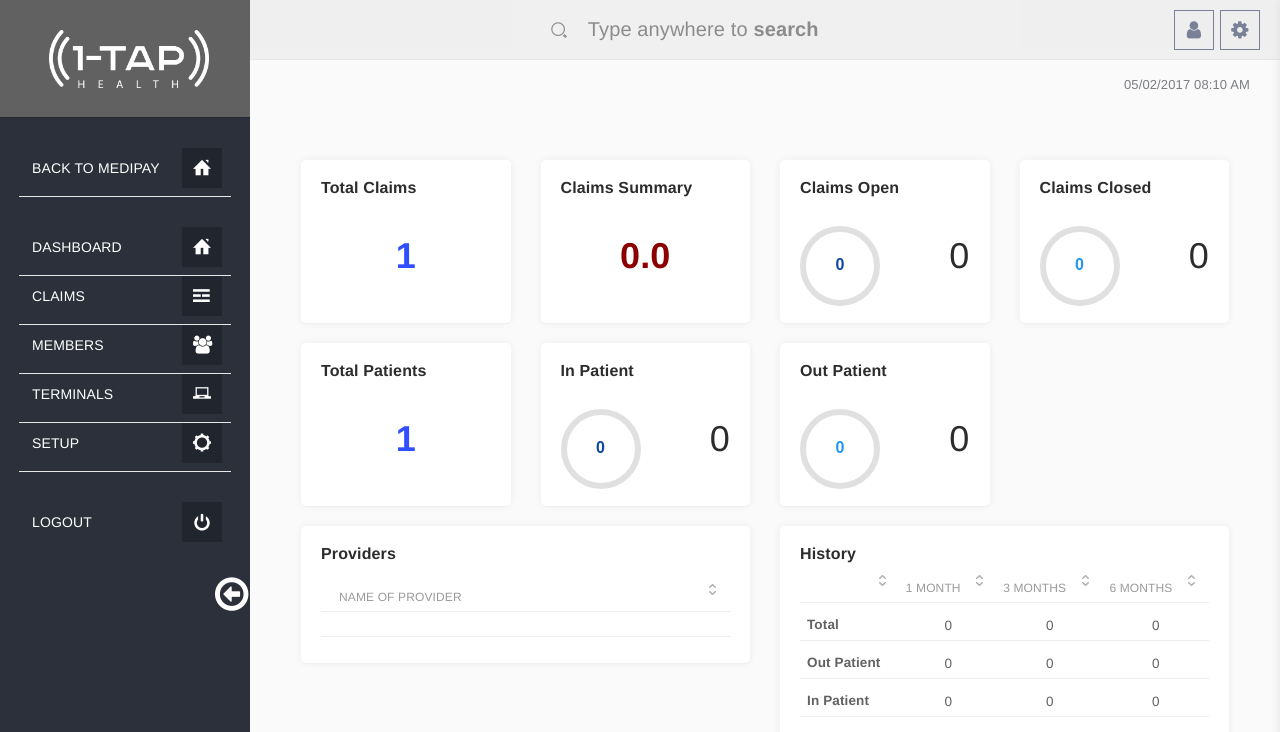
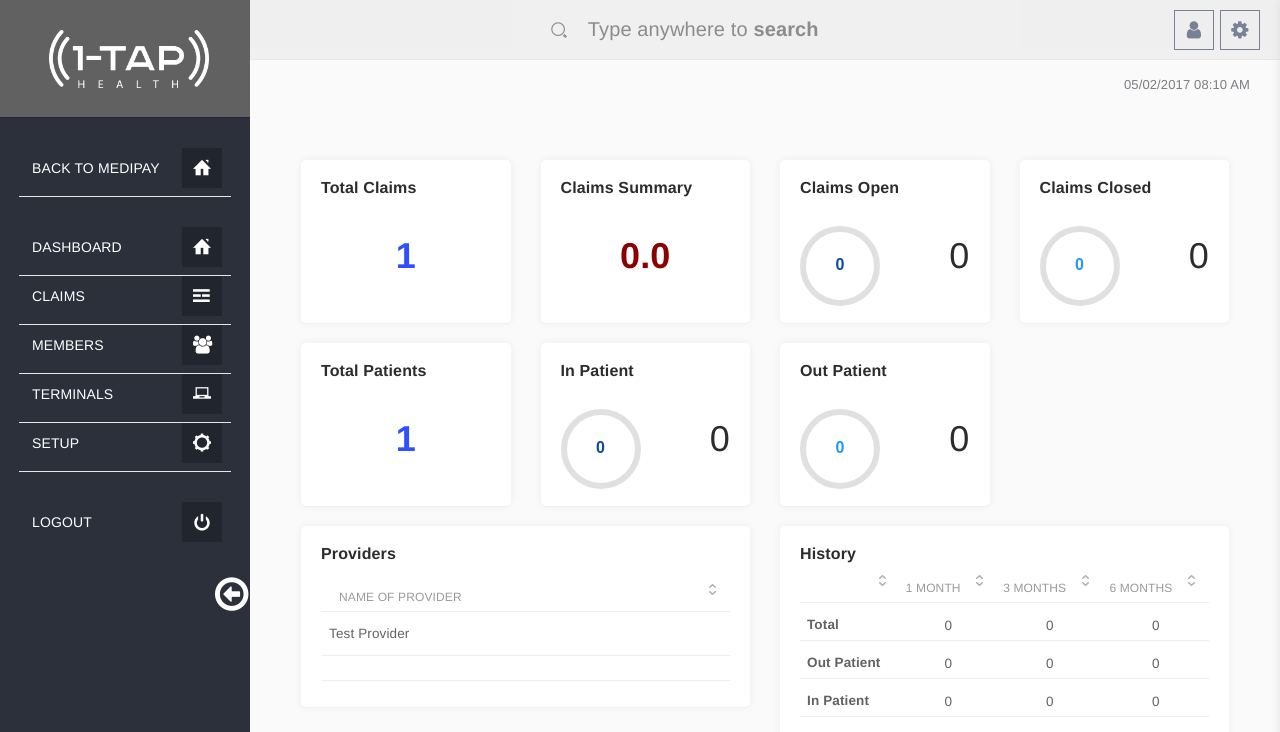
Before and after one commit to HEALTHEONASIA/medipay_new, a Flask app: page /1tap/ in a window 1280 px wide. Shown: the top 732 px of the page. Run offline with Flask 2, Linux system fonts and the light colour scheme; a user stored in the database is signed in; tables that the repository leaves empty hold one stand-in row (values such as "Sample post"); lists and menus that the app fills with data are empty; some libraries are stand-ins or nearby versions.

Commit message:
Invalid chart data removed

```diff
--- a/project/templates/one_tap/index.html
+++ b/project/templates/one_tap/index.html
@@ -206,6 +206,9 @@
                     </tr>
                   </thead>
                   <tbody>
+                    <tr role="row">
+                       <td class="v-align-middle">Test Provider</td>
+                    </tr>
                   {% for provider in providers %}
                     <tr role="row">
                       <td class="v-align-middle">{{ provider.name }}</td>
@@ -508,7 +511,9 @@
           series: [
             [
               {% for value in amount_chart_data['values'] %}
-                {{ value }},
+                {% if value %}
+                    {{ value }},
+                {% endif %}
               {% endfor %}
             ]
           ]
```
